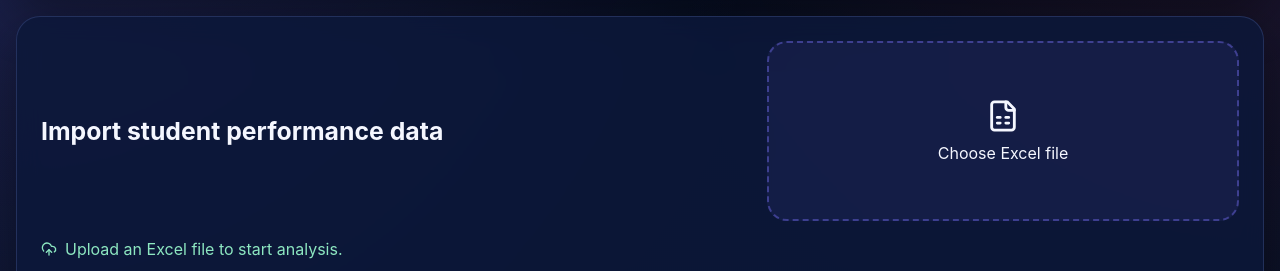
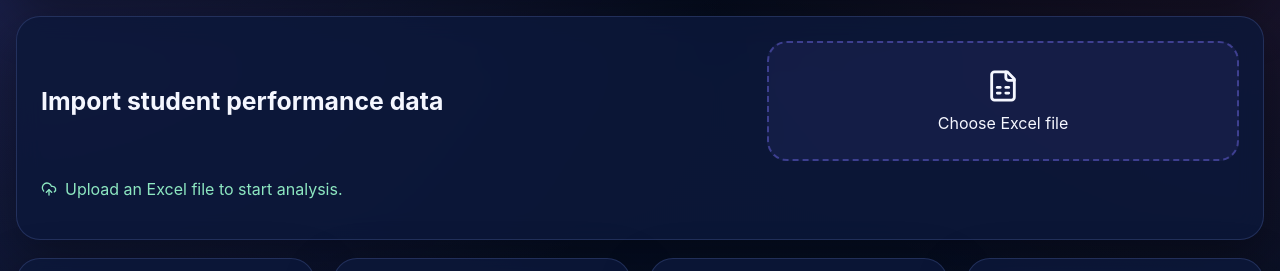
Before and after one commit to FaycelElAyeb/student-risk-ml-dashboard-v2, a React (Vite) app in the folder frontend/: page / in a window 1280 px wide. Shown: the part 269-540 px from the top of the page. Built offline with nearby package versions, Linux system fonts and the light colour scheme; no server answers.

Commit message:
fix email success message

```diff
--- a/frontend/src/styles.css
+++ b/frontend/src/styles.css
@@ -70,7 +70,7 @@ h3,h4,p { margin-top: 0; }
 
 .upload-card { margin-top: 18px; padding: 24px; display: grid; grid-template-columns: 1.5fr 1fr; gap: 18px; align-items: center; }
 .upload-box {
-  min-height: 180px;
+  min-height: 120px;
   border: 2px dashed rgba(125,116,255,0.4);
   border-radius: 20px;
   display: flex;
```
